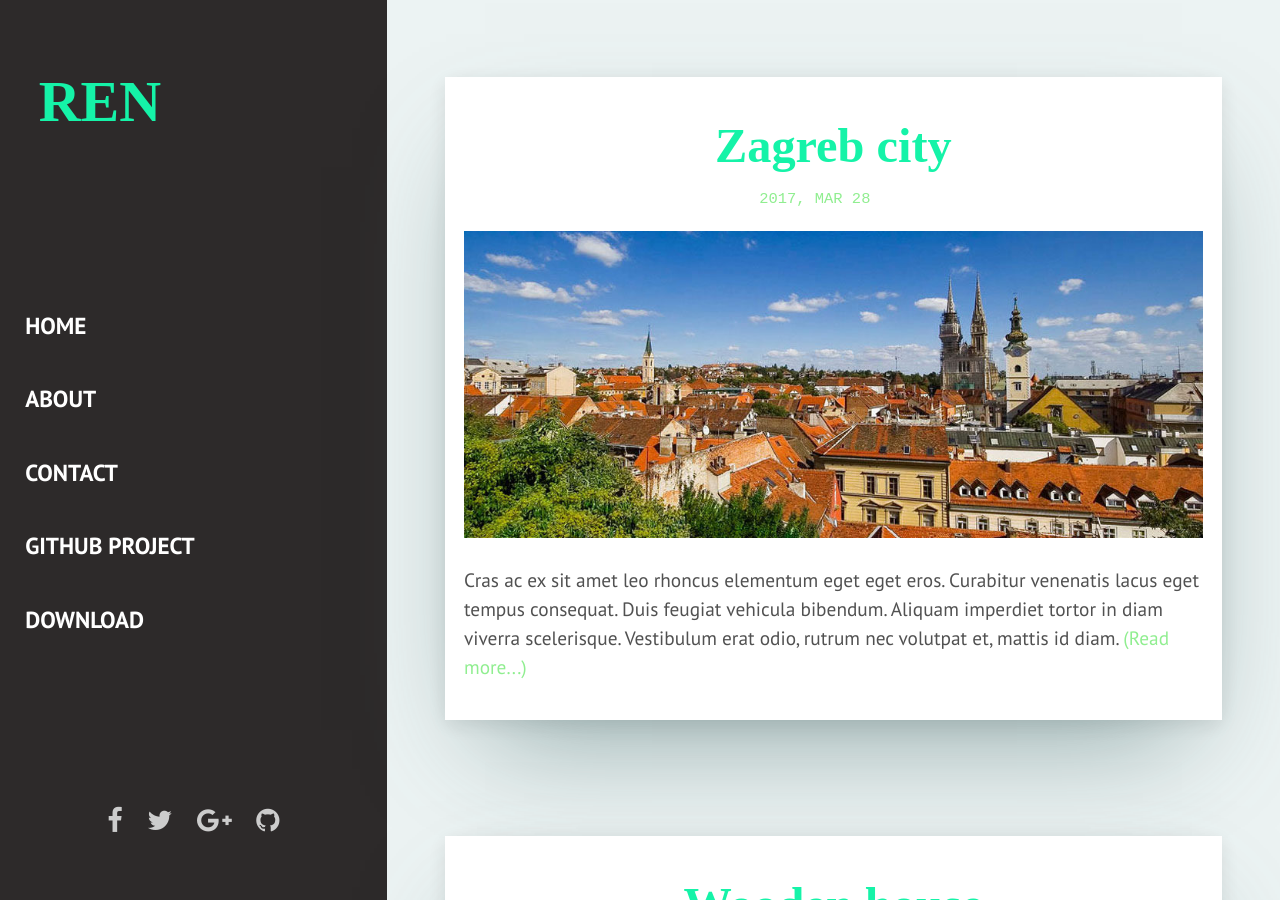
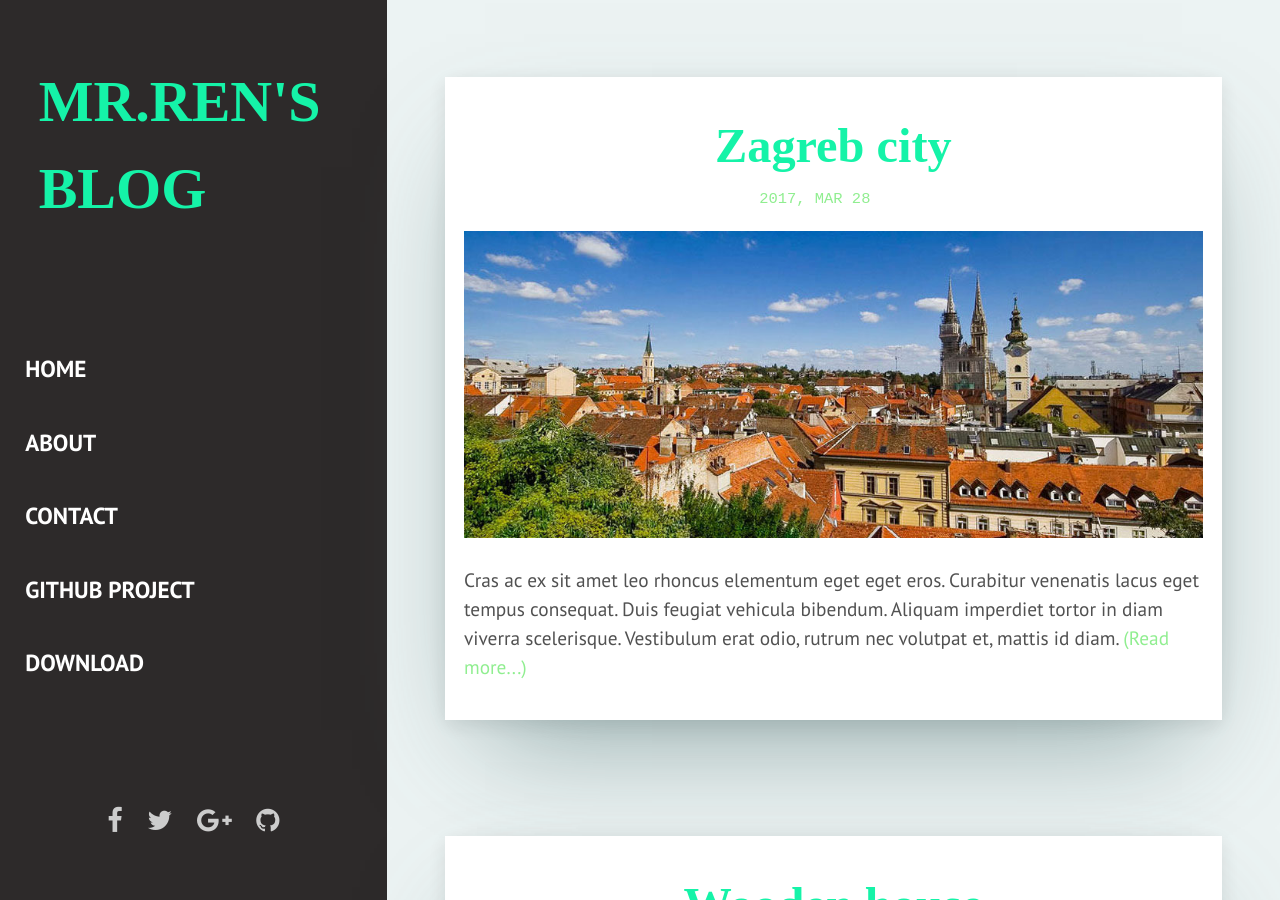
Before and after one commit to ryl171224/ryl171224.github.com, a Jekyll site: the page built from index.html, in a window 1280 px wide and 900 px high. Built offline with Jekyll 4.4.1, drawn with Linux system fonts in a browser that asks for light colours; some web fonts are replaced; the list of posts is cut into pages by our own code.

Commit message:
Update _config.yml

```diff
--- a/_config.yml
+++ b/_config.yml
@@ -1,6 +1,6 @@
 # Profile information
-name: Ren
-title: Ren's blog
+name: Mr.Ren's blog
+title: Mr.Ren's blog
 description: > # this means to ignore newlines until "baseurl:"
   Write an awesome description for your new site here. You can edit this
   line in _config.yml. It will appear in your document head meta (for
```
